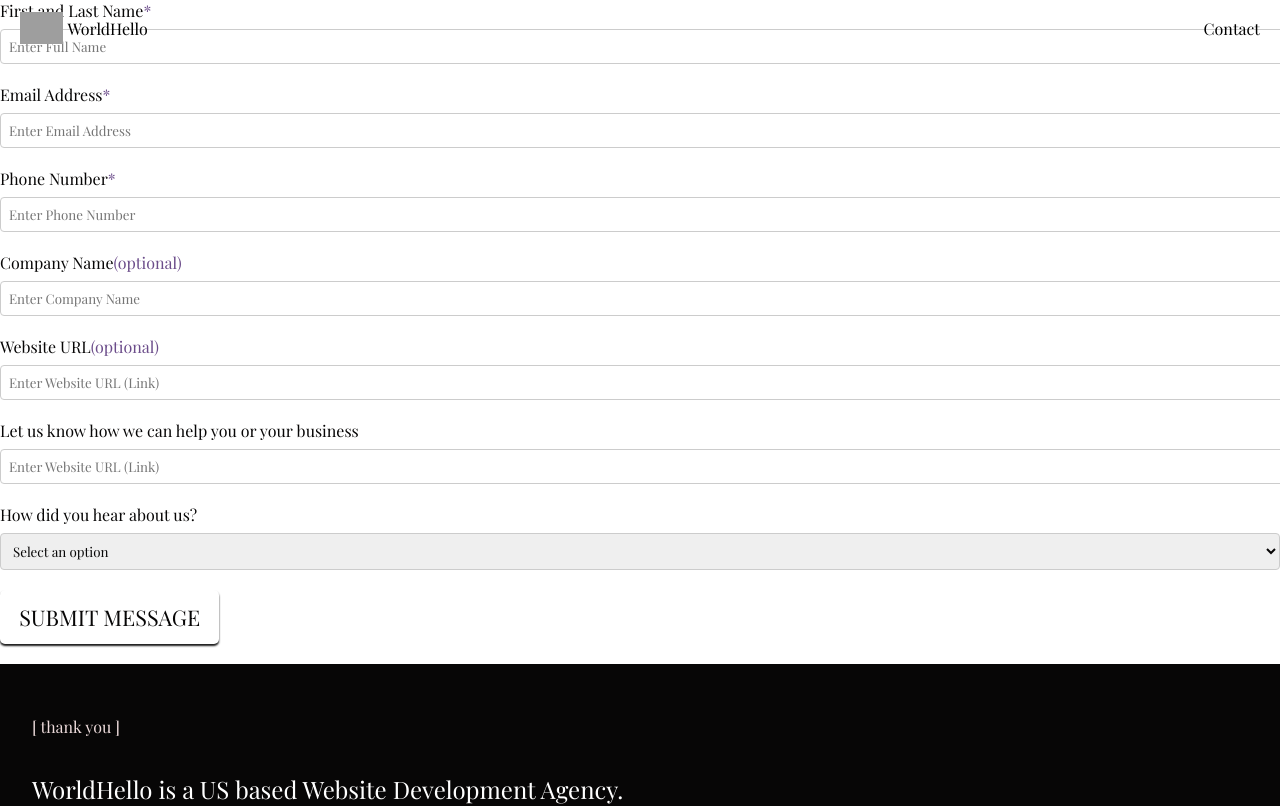
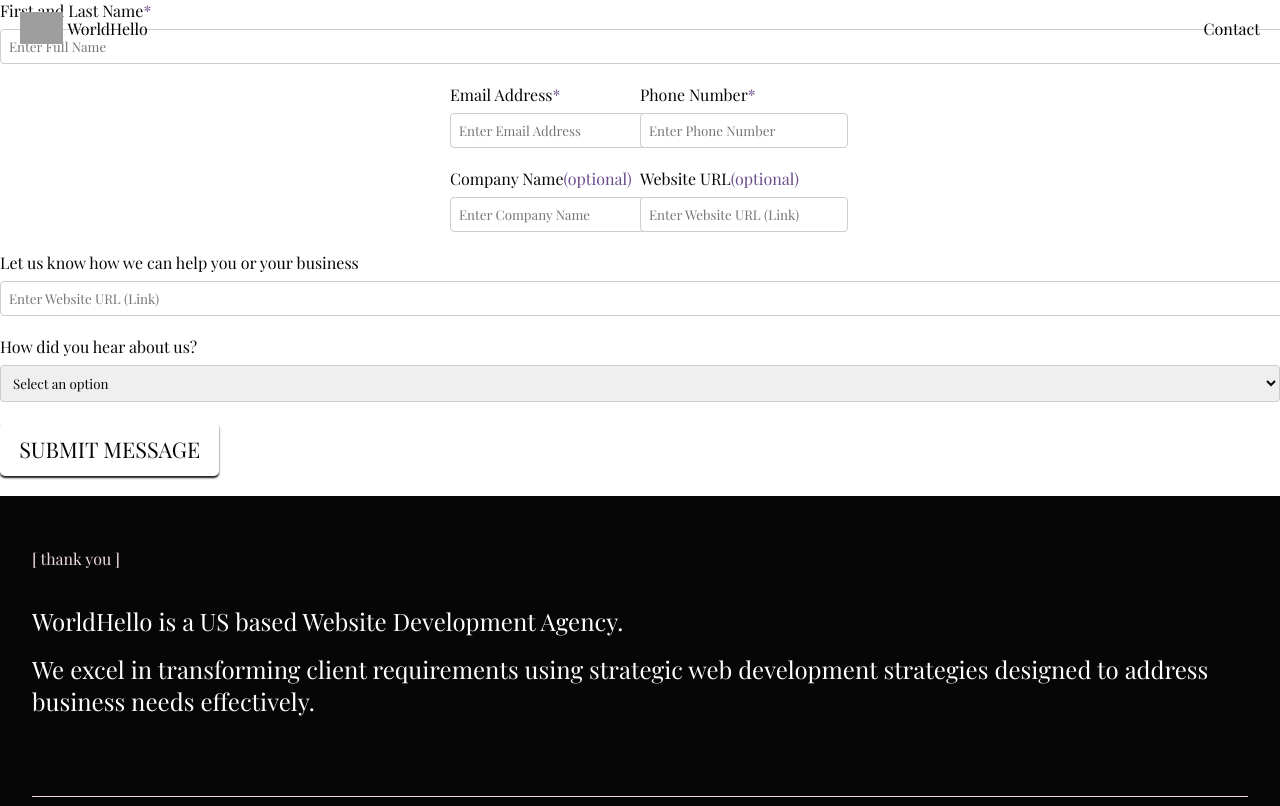
Before and after one commit to gtzjesus/WorldHello, a React (Vite) app: page /contact in a window 1280 px wide. Shown: the top 806 px of the page. Built offline with nearby package versions, Linux system fonts and the light colour scheme; no server answers; the database is empty; grey boxes are pictures that could not be loaded.

Commit message:
Working on UI for form

```diff
--- a/src/components/achievements/Achievements.jsx
+++ b/src/components/achievements/Achievements.jsx
@@ -58,7 +58,6 @@ const AchievementsAreaSlider = styled.div`
 
 const AchievementsDots = styled.div`
   // Code logic for achievement dots, where user can navigate between apps
-  z-index: var(--z-top);
   text-align: center;
 
   // @MEDIAQUERY logic for bigger devices
--- a/src/components/navigation/NavigationWBackground.jsx
+++ b/src/components/navigation/NavigationWBackground.jsx
@@ -11,7 +11,6 @@
 
 import styled from 'styled-components';
 import { useNavigate } from 'react-router';
-import LazyLoad from 'react-lazyload';
 
 // ------------------------------
 // Styled Componenets
--- a/src/ui/form/Form.jsx
+++ b/src/ui/form/Form.jsx
@@ -20,6 +20,11 @@ import Button from '../buttons/Button';
 
 const StyledForm = styled.form`
   color: var(--color-black);
+`;
+
+const HorizontalGroup = styled.div`
+  display: flex;
+  justify-content: center;
 `;
 
 const FormGroup = styled.div`
@@ -124,6 +129,8 @@ function Form() {
         />
         {errors.name && <Error>{errors.name}</Error>}
       </FormGroup>
+
+      <HorizontalGroup>
         <FormGroup>
           <Label htmlFor="email">
             Email Address<Asterik>*</Asterik>
@@ -152,6 +159,8 @@ function Form() {
           />
           {errors.phone && <Error>{errors.phone}</Error>}
         </FormGroup>
+      </HorizontalGroup>
+      <HorizontalGroup>
         <FormGroup>
           <Label htmlFor="companyName">
             Company Name<Asterik>(optional)</Asterik>
@@ -180,6 +189,8 @@ function Form() {
           />
           {errors.website && <Error>{errors.website}</Error>}
         </FormGroup>
+      </HorizontalGroup>
+
       <FormGroup>
         <Label htmlFor="howCanWeHelp">
           Let us know how we can help you or your business
--- a/src/ui/modals/Modal.jsx
+++ b/src/ui/modals/Modal.jsx
@@ -28,6 +28,8 @@ const StyledModal = styled.div`
   display: flex;
   justify-content: center;
   align-items: center;
+
+  overflow: none;
 `;
 
 const ModalNav = styled.div`
```
Lines whose indentation alone changed are shown as unchanged.
